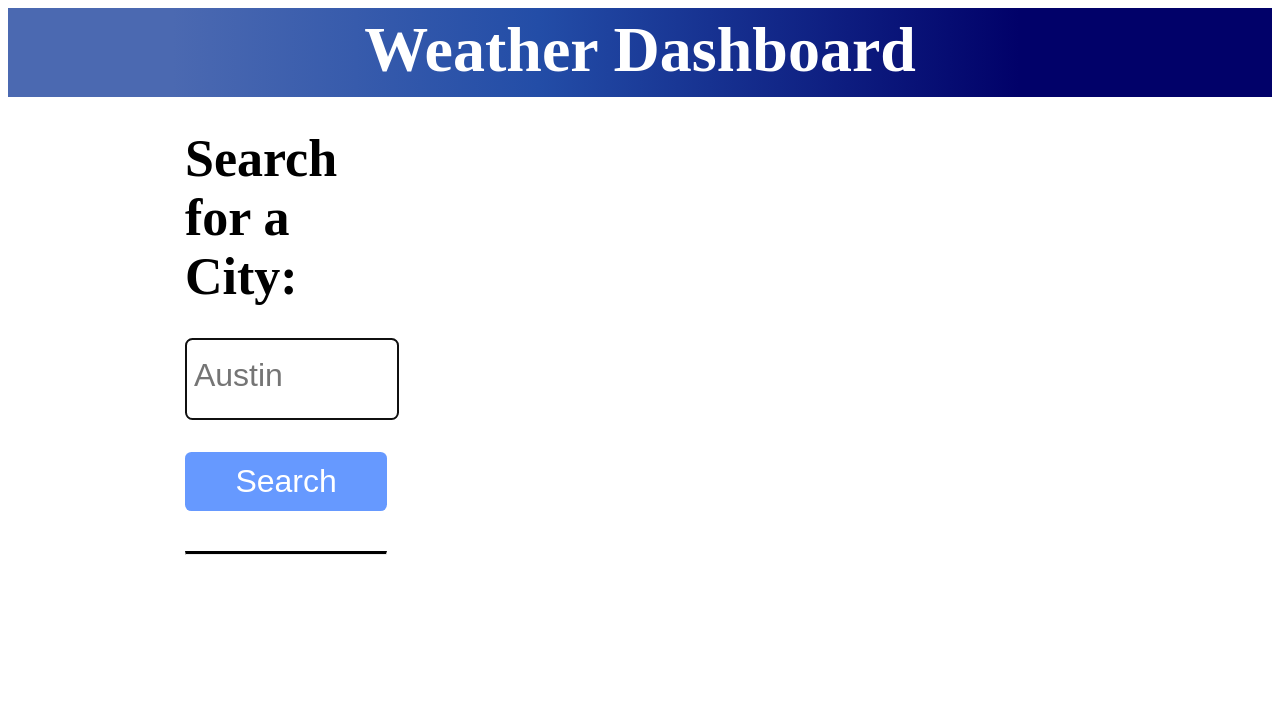
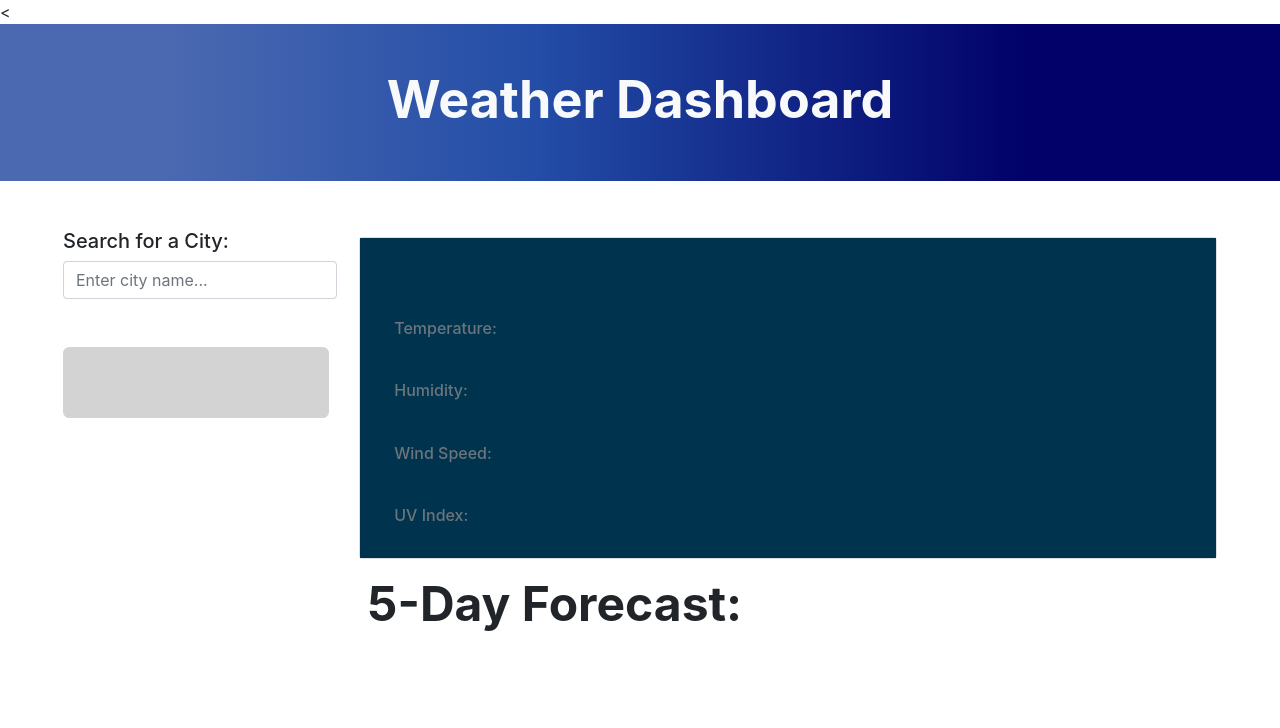
Before and after one commit to pattersonhn/Weather-Dashboard, a plain HTML site: page index.html in a window 1280 px wide. Drawn offline with nearby package versions, Linux system fonts and the light colour scheme; a web font is replaced by a local one.

Commit message:
updated html file

```diff
--- a/index.html
+++ b/index.html
@@ -1,46 +1,71 @@
 <!DOCTYPE html>
 <html lang="en">
-
 <head>
     <meta charset="UTF-8">
-    <meta http-equiv="X-UA-Compatible" content="IE=edge">
     <meta name="viewport" content="width=device-width, initial-scale=1.0">
-    <link rel="stylesheet" href='./assets/style.css'>
+    <
+    <link rel="stylesheet" href="https://cdnjs.cloudflare.com/ajax/libs/twitter-bootstrap/4.5.3/css/bootstrap.min.css"/>
+    <link rel="stylesheet" href="https://cdnjs.cloudflare.com/ajax/libs/open-iconic/1.1.1/font/css/open-iconic-bootstrap.min.css"/>
+    <link rel="stylesheet" href="./assets/style.css" />
     <title>Weather Dashboard</title>
 </head>
+<body>
 
-<body>
-    <header class="heading">Weather Dashboard</header>
+    <header class="bg-dark">
+        <h1 class="p-2 text-light text-center h1">Weather Dashboard</h1>
+    </header>
 
-    <main id='container' class="container">
-        <div class="row">
 
-            <div class="col1">
-                <div id='search-area'>
-                    <h1 class='h1'>Search for a City:</h1>
-                    <form id='city-search'>
-                        <input name='city' type="text" placeholder="Austin" id='city' autofocus='true'
-                            class='city-input' />
-                        <button type="submit" id='search-btn' class='btn'>Search</button>
+    <div class="m-4 p-4">
+        <div class="col-md-12">
+            <div class="row">
+
+
+                <div class="col-md-3">
+
+
+                    <h5>Search for a City:</h5>
+                    <form class="form-inline" id="search-form">
+                        <input type="search" class="form-control mb-3 ds-input" id="cityname" placeholder="Enter city name...">
+                        <button type="submit" class="btn btn-primary mb-3"><span class="oi oi-magnifying-glass"></span></button>
                     </form>
 
-                    <hr>
-                    </hr>
 
-                    <div id="search-history"></div>
+                    <ul class="list-group" id="search-history">
+                    </ul>
+
+                </div>
+
+
+                <div class="col-md-9">
+
+
+                    <div class="card mt-2">
+                        <div class="card-body">
+                            <div class="d-flex flex-row ">
+                                <h2 class="card-title align-self-center" id="main-city-name"></h2>
+                            </div>
+                            <h6 class="card-subtitle text-muted" id="main-city-temp">Temperature: </h6>
+                            <h6 class="card-subtitle mt-3 text-muted" id="main-city-humid">Humidity: </h6>
+                            <h6 class="card-subtitle mt-3 text-muted" id="main-city-wind">Wind Speed: </h6>
+                            <h6 class="card-subtitle mt-3 text-muted" id="main-city-uv">UV Index: <span id="uv-box" class="px-2 py-1 mb-1 text-light rounded font-weight-normal"></span></h6>
+                        </div>
+                    </div>
+
+
+                    <div>
+                        <h2 class="card-title mt-3">5-Day Forecast:</h2>
+                        <div class="row justify-content-between" id="five-day">
+
+                        </div>
+                    </div>
                 </div>
             </div>
+        </div>
+    </div>
 
-            <div class="col2">
-                <div id='five-day' class='row spacebetween'></div>
-            </div>
-        </div>
-    </main>
-
-    <script src="https://code.jquery.com/jquery-3.6.0.min.js"></script>
-    <script src="https://code.jquery.com/ui/1.12.1/jquery-ui.min.js"></script>
-    <script src="https://cdnjs.cloudflare.com/ajax/libs/moment.js/2.29.1/moment.min.js"></script>
-    <script src='./assets/js/script.js'></script>
-
+    <script src="https://cdnjs.cloudflare.com/ajax/libs/jquery/3.5.1/jquery.min.js"></script>
+    <script src="https://cdnjs.cloudflare.com/ajax/libs/dayjs/1.10.3/dayjs.min.js"></script>
+    <script src="./assets/homepage.js"></script>
 </body>
 </html>
```
